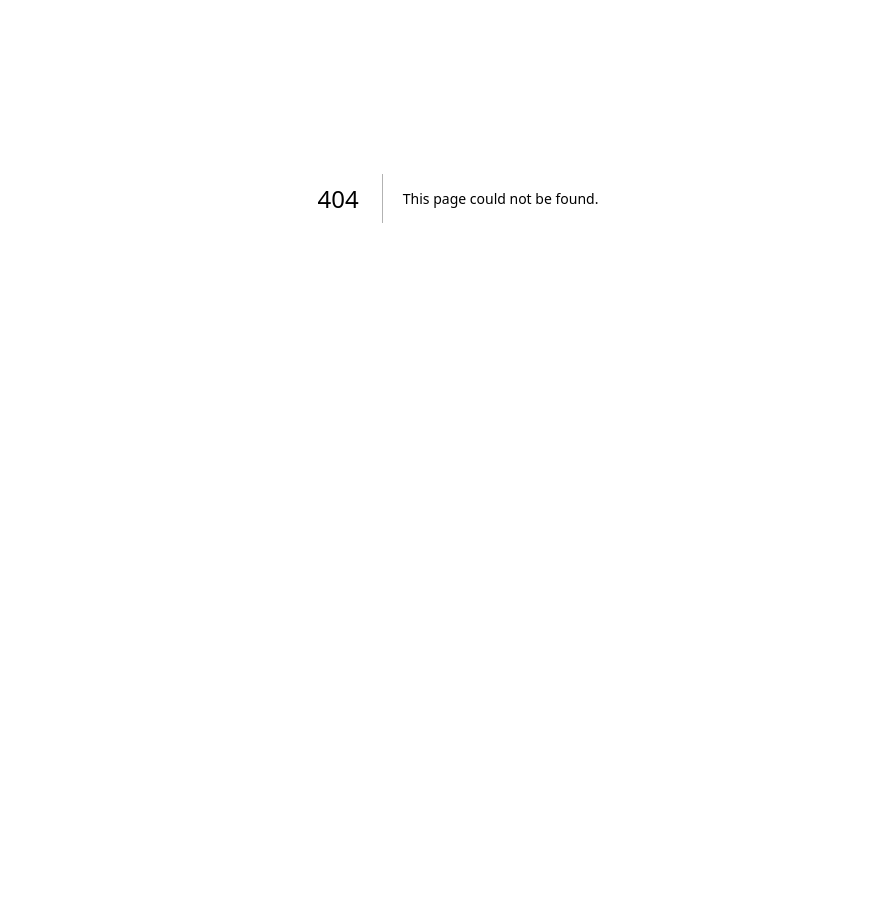
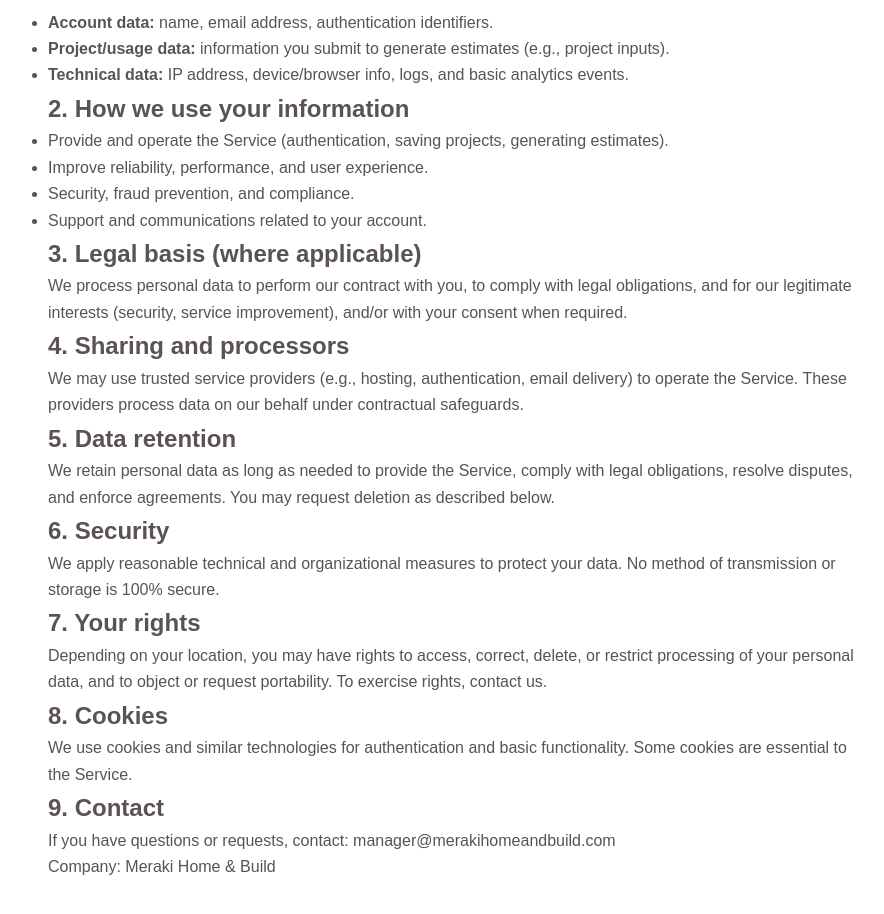
Before and after one commit to manager-estimator/meraki-estimator, a Next.js app: page /privacy in a window 1280 px wide. Before the commit this address had no page. Shown: the part 202-1116 px from the top of the page, without its empty margins (182-1066 px from the left). Before the commit the page ends 800 px from the top, so only its background shows below. Built offline with nearby package versions, Linux system fonts and the light colour scheme.

Commit message:
feat: add privacy policy + terms pages (public)

```diff
--- /dev/null
+++ b/app/privacy/page.tsx
@@ -0,0 +1,76 @@
+export const metadata = {
+  title: "Privacy Policy | Meraki Estimator",
+};
+
+export default function PrivacyPage() {
+  return (
+    <main style={{ maxWidth: 860, margin: "0 auto", padding: "40px 20px", lineHeight: 1.65 }}>
+      <h1>Privacy Policy</h1>
+      <p><strong>Last updated:</strong> 2026-01-02</p>
+
+      <p>
+        This Privacy Policy explains how Meraki Home &amp; Build (&quot;we&quot;, &quot;us&quot;) collects, uses, and
+        protects your information when you use Meraki Estimator (the &quot;Service&quot;).
+      </p>
+
+      <h2>1. Information we collect</h2>
+      <ul>
+        <li><strong>Account data:</strong> name, email address, authentication identifiers.</li>
+        <li><strong>Project/usage data:</strong> information you submit to generate estimates (e.g., project inputs).</li>
+        <li><strong>Technical data:</strong> IP address, device/browser info, logs, and basic analytics events.</li>
+      </ul>
+
+      <h2>2. How we use your information</h2>
+      <ul>
+        <li>Provide and operate the Service (authentication, saving projects, generating estimates).</li>
+        <li>Improve reliability, performance, and user experience.</li>
+        <li>Security, fraud prevention, and compliance.</li>
+        <li>Support and communications related to your account.</li>
+      </ul>
+
+      <h2>3. Legal basis (where applicable)</h2>
+      <p>
+        We process personal data to perform our contract with you, to comply with legal obligations, and for our legitimate
+        interests (security, service improvement), and/or with your consent when required.
+      </p>
+
+      <h2>4. Sharing and processors</h2>
+      <p>
+        We may use trusted service providers (e.g., hosting, authentication, email delivery) to operate the Service. These
+        providers process data on our behalf under contractual safeguards.
+      </p>
+
+      <h2>5. Data retention</h2>
+      <p>
+        We retain personal data as long as needed to provide the Service, comply with legal obligations, resolve disputes,
+        and enforce agreements. You may request deletion as described below.
+      </p>
+
+      <h2>6. Security</h2>
+      <p>
+        We apply reasonable technical and organizational measures to protect your data. No method of transmission or storage
+        is 100% secure.
+      </p>
+
+      <h2>7. Your rights</h2>
+      <p>
+        Depending on your location, you may have rights to access, correct, delete, or restrict processing of your personal
+        data, and to object or request portability. To exercise rights, contact us.
+      </p>
+
+      <h2>8. Cookies</h2>
+      <p>
+        We use cookies and similar technologies for authentication and basic functionality. Some cookies are essential to
+        the Service.
+      </p>
+
+      <h2>9. Contact</h2>
+      <p>
+        If you have questions or requests, contact: <a href="mailto:manager@merakihomeandbuild.com">manager@merakihomeandbuild.com</a>
+      </p>
+      <p>
+        Company: Meraki Home &amp; Build
+      </p>
+    </main>
+  );
+}
--- a/proxy.ts
+++ b/proxy.ts
@@ -89,6 +89,8 @@ const requestHeaders = new Headers(request.headers);
     pathname === "/check-email" ||
     pathname === "/forgot-password" ||
     pathname === "/reset-password" ||
+    pathname === "/privacy" ||
+    pathname === "/terms" ||
     pathname === "/invite";
 
   const isProtected = !isPublic;
```
Also changed, not shown: app/terms/page.tsx (added, +67 -0 lines).
